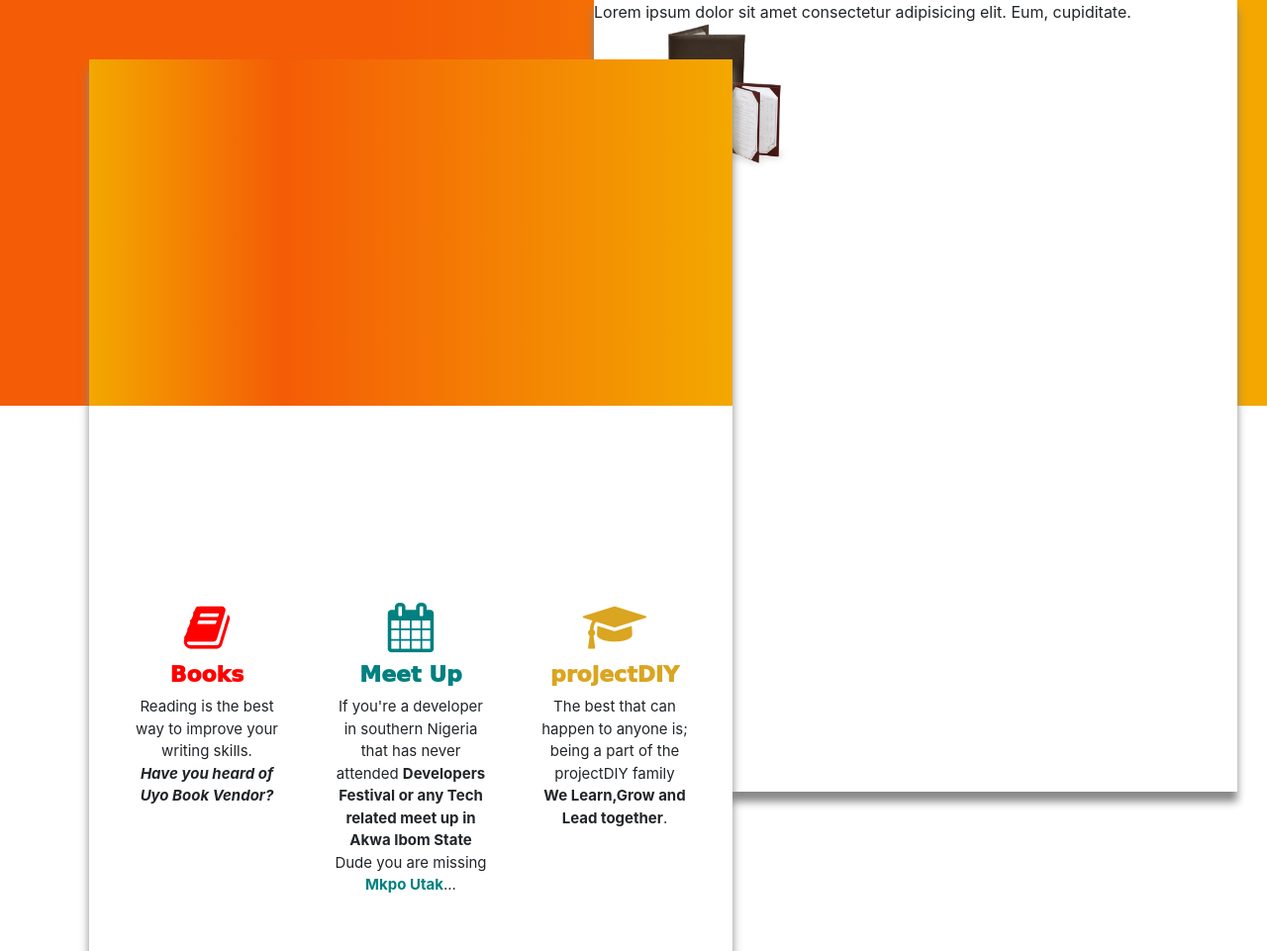
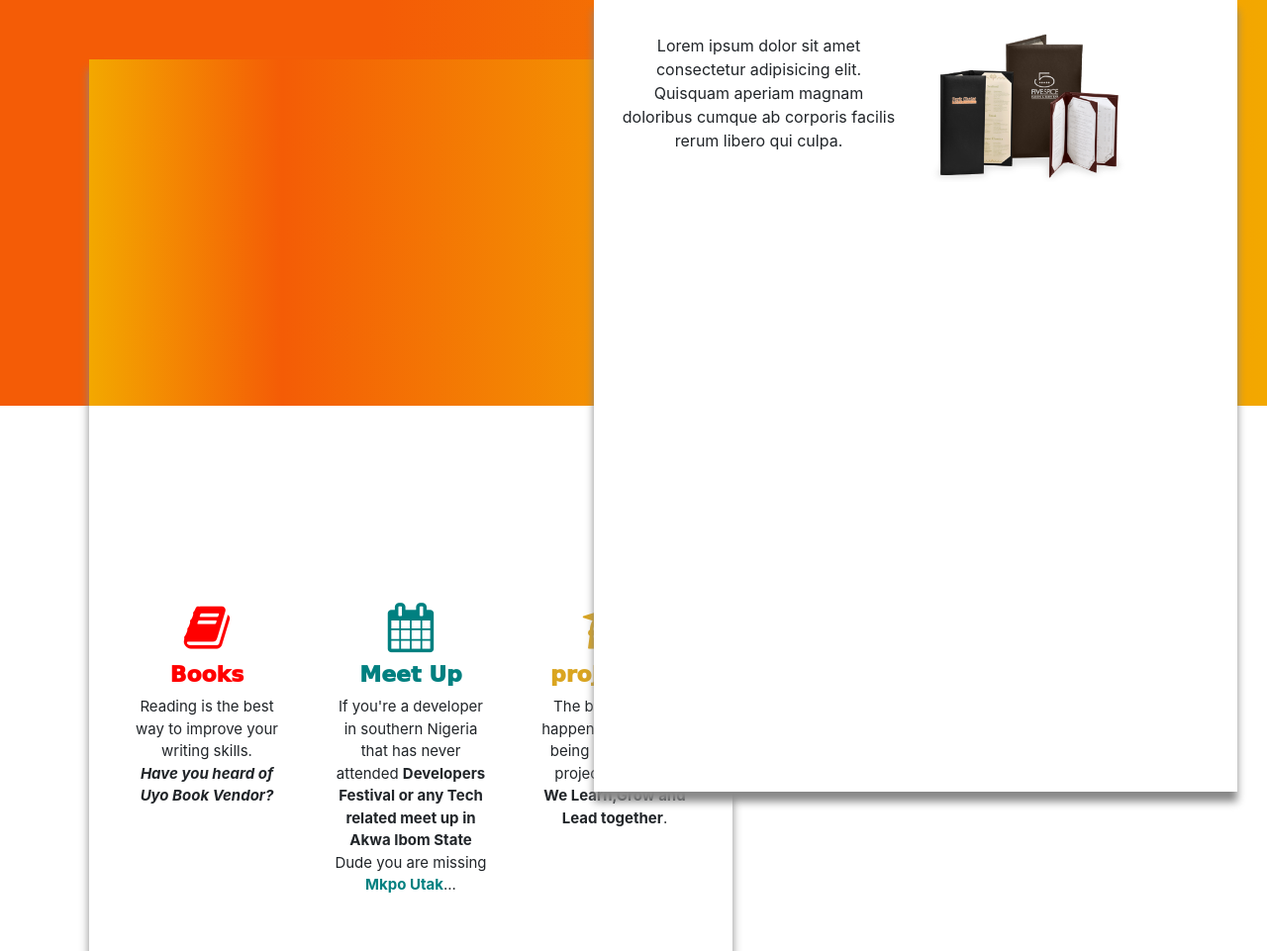
Before and after one commit to absylver/complexdesignpractice, a plain HTML site: page index.html in a window 1280 px wide. Shown: the whole page at 99% size. Drawn offline with nearby package versions, Linux system fonts and the light colour scheme.

Commit message:
added secondlayer grid

```diff
--- a/index.html
+++ b/index.html
@@ -28,9 +28,9 @@
     <!--second layer-->
     <div class="secondlayer">
       <div class="books">
-        <div>
-          Lorem ipsum dolor sit amet consectetur adipisicing elit. Eum, cupiditate.
-        </div>
+        <p>
+          Lorem ipsum dolor sit amet consectetur adipisicing elit. Quisquam aperiam magnam doloribus cumque ab corporis facilis rerum libero qui culpa.
+        </p>
         <div>
           <img src="books.png" alt="BOOKS">
         </div>
@@ -51,6 +51,7 @@
 
       </div>
 
+      <!-------ThirdGrid--------->
       <div class="thirdgrid">
         <div>
           <div class="d-flex align-items-center justify-content-center">
--- a/styles.css
+++ b/styles.css
@@ -21,9 +21,17 @@
     width: 650px;
     left: 600px;
     box-shadow: 0 10px 8px #888888;
-    z-index: 1;
+    z-index: 5;
 
 
+}
+.books{
+    display: grid;
+    grid-template-columns: 1fr 1fr;
+    grid-column-gap: 2em;
+    grid-auto-rows: minmax(100px auto);
+    margin-top: 10px;
+    padding: 1.5em;
 }
 
 
@@ -88,7 +96,7 @@ img {
     width: auto;
     height: 150px;
 }
-
+/****ThirdGrid*****/
 .thirdgrid {
     display: grid;
     grid-template-columns: 1fr 1fr 1fr;
```
